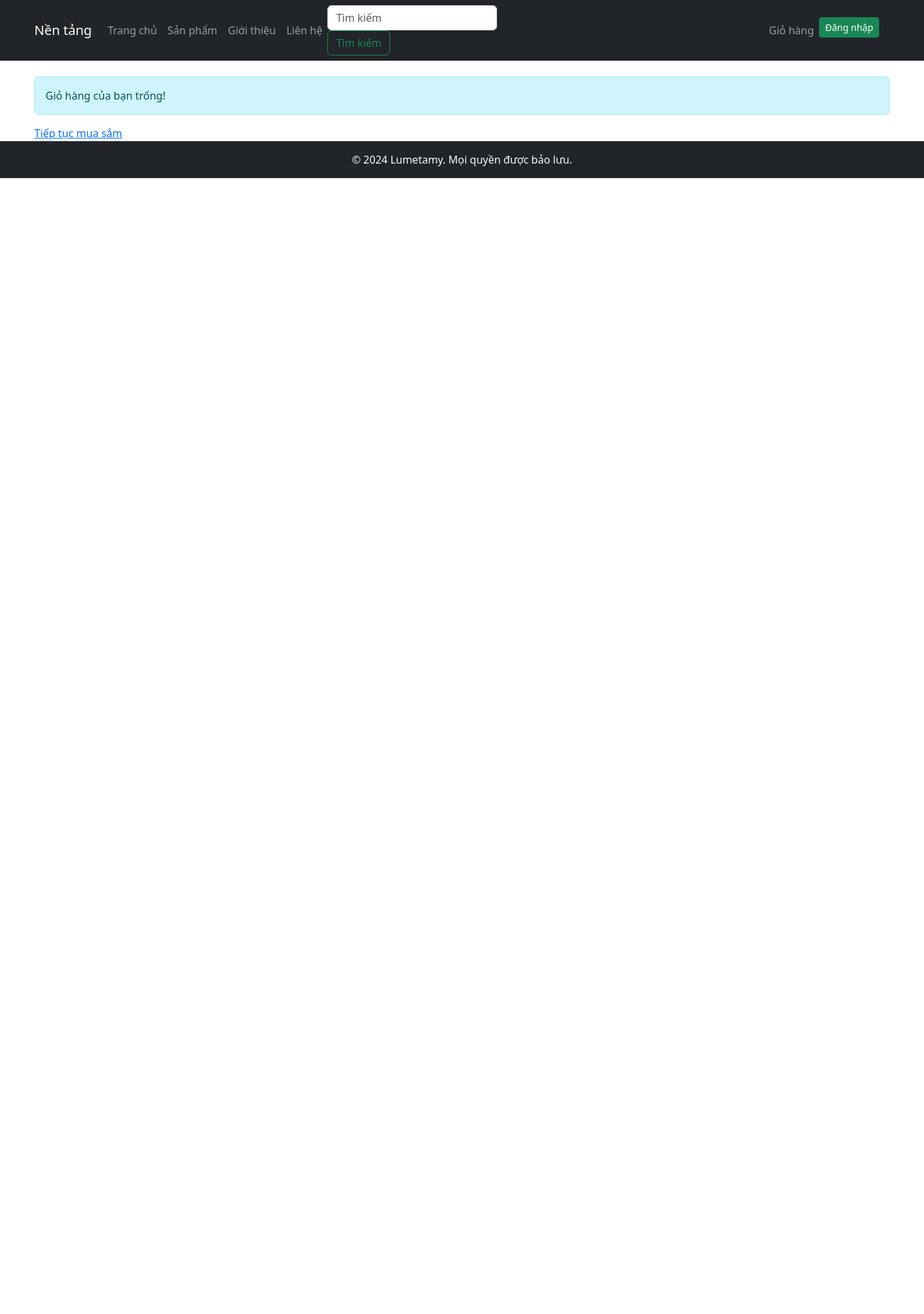
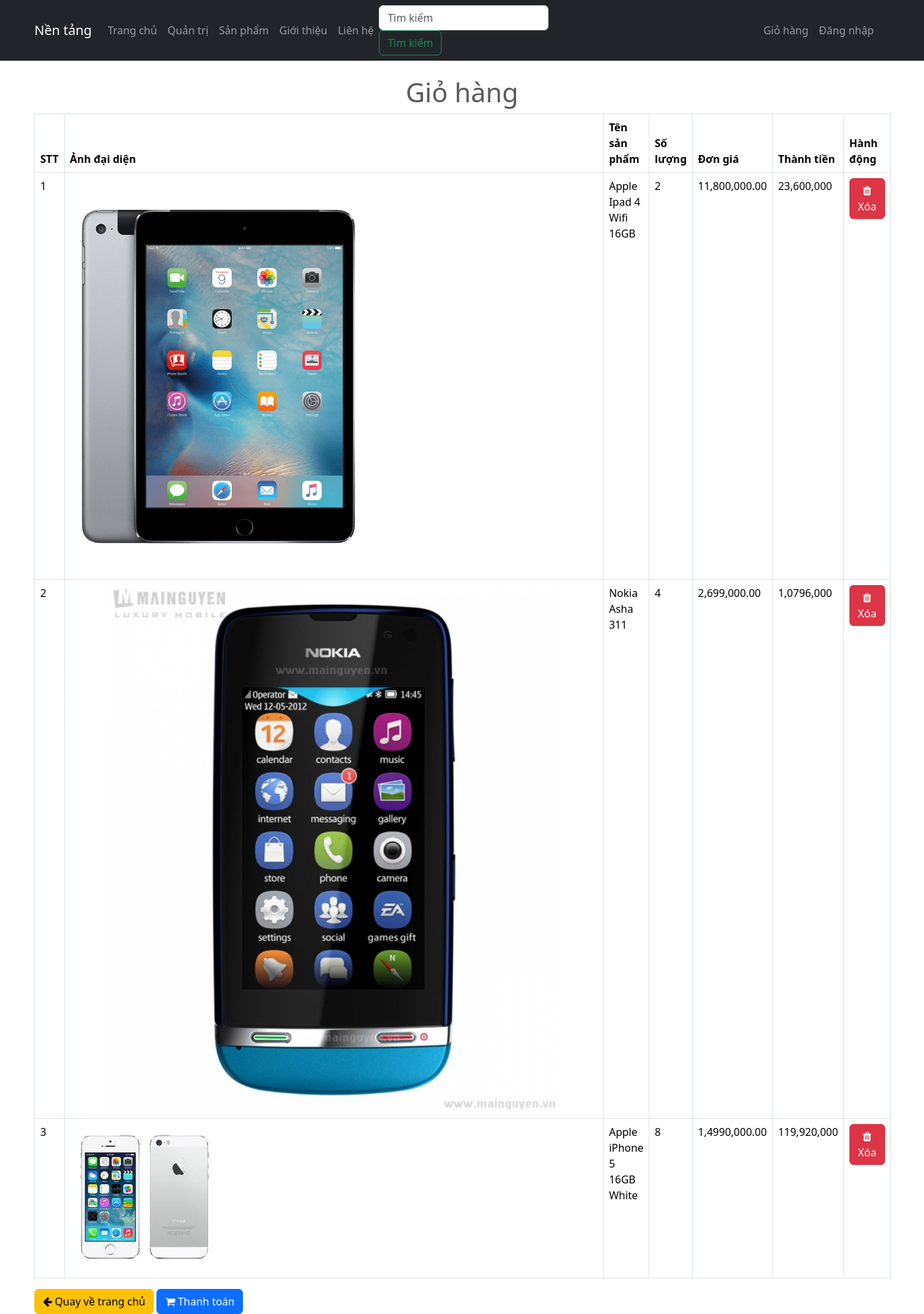
Before and after one commit to lt19284/tmdt2, a Flask app: page /cart in a window 1400 px wide. Shown: the whole page at 66% size. Before the commit the page ends 270 px from the top, so only its background shows below. Run offline with Flask 3, Linux system fonts and the light colour scheme; parts of the project's set-up code (start-up, migrations or seed data) failed here and were passed over; some libraries are stand-ins or nearby versions.

Commit message:
Update cart.html

```diff
--- a/templates/cart.html
+++ b/templates/cart.html
@@ -5,123 +5,154 @@
     <!-- Required meta tags -->
     <meta charset="utf-8">
     <meta name="viewport" content="width=device-width, initial-scale=1, shrink-to-fit=no">
-    <meta name="description" content="Giỏ hàng của bạn trên Lumetamy - Nền tảng mua sắm trực tuyến.">
-    <meta name="author" content="Lumetamy Team">
-
-    <title>Lumetamy - Giỏ hàng</title>
+    <title>Nền tảng - Kiến thức cơ bản về WEB | Bảng tin</title>
 
     <!-- Bootstrap CSS -->
     <link rel="stylesheet" href="../static/bootstrap/css/bootstrap.min.css" type="text/css">
-    <!-- Font Awesome -->
+    <!-- Font awesome -->
     <link rel="stylesheet" href="../static/font-awesome/css/font-awesome.min.css" type="text/css">
 
-    <!-- Custom CSS -->
-    <link rel="stylesheet" href="{{ url_for('static', filename='css/app.css') }}" type="text/css">
+    <!-- Custom css - Các file css do chúng ta tự viết -->
+    <link rel="stylesheet" href="../static/css/app.css" type="text/css">
 </head>
 
 <body>
-    <!-- Header -->
+    <!-- header -->
     <nav class="navbar navbar-expand-md navbar-dark sticky-top bg-dark">
         <div class="container">
-            <a class="navbar-brand" href="/">Nền tảng</a>
-            <button class="navbar-toggler" type="button" data-toggle="collapse" data-target="#navbarCollapse">
-                <span class="navbar-toggler-icon"></span>
-            </button>
-            <div class="collapse navbar-collapse" id="navbarCollapse">
+            <a class="navbar-brand" href="../index.html">Nền tảng</a>
+            <div class="navbar-collapse collapse" id="navbarCollapse">
                 <ul class="navbar-nav mr-auto">
-                    <li class="nav-item"><a class="nav-link" href="/">Trang chủ</a></li>
-                    <li class="nav-item"><a class="nav-link" href="/products">Sản phẩm</a></li>
-                    <li class="nav-item"><a class="nav-link" href="/about">Giới thiệu</a></li>
-                    <li class="nav-item"><a class="nav-link" href="/contact">Liên hệ</a></li>
+                    <li class="nav-item">
+                        <a class="nav-link" href="index.html">Trang chủ</a>
+                    </li>
+                    <li class="nav-item">
+                        <a class="nav-link" href="../admin/dashboard.html">Quản trị</a>
+                    </li>
+                    <li class="nav-item">
+                        <a class="nav-link" href="products.html">Sản phẩm</a>
+                    </li>
+                    <li class="nav-item">
+                        <a class="nav-link" href="about.html">Giới thiệu</a>
+                    </li>
+                    <li class="nav-item">
+                        <a class="nav-link" href="contact.html">Liên hệ</a>
+                    </li>
                 </ul>
-                <form class="form-inline" method="get" action="/search">
-                    <input class="form-control mr-sm-2" type="text" placeholder="Tìm kiếm" name="keyword_tensanpham">
-                    <button class="btn btn-outline-success" type="submit">Tìm kiếm</button>
+                <form class="form-inline mt-2 mt-md-0" method="get" action="search.html">
+                    <input class="form-control mr-sm-2" type="text" placeholder="Tìm kiếm" aria-label="Search"
+                        name="keyword_tensanpham">
+                    <button class="btn btn-outline-success my-2 my-sm-0" type="submit">Tìm kiếm</button>
                 </form>
             </div>
             <ul class="navbar-nav px-3">
-                <li class="nav-item text-nowrap">
-                    <a class="nav-link" href="/cart">Giỏ hàng</a>
+                <li class="nav-item text-nowrap active">
+                    <a class="nav-link" href="/cart">Giỏ hàng <span class="sr-only">(current)</span></a>
                 </li>
                 <li class="nav-item text-nowrap">
-                    {% if session.get('username') %}
-                        <span class="nav-link">Chào, {{ session['username'] }}!</span>
-                        <a class="btn btn-danger btn-sm" href="{{ url_for('logout') }}">Đăng xuất</a>
-                    {% else %}
-                        <a class="btn btn-success btn-sm" href="{{ url_for('login') }}">Đăng nhập</a>
-                    {% endif %}
+                    <!-- Nếu chưa đăng nhập thì hiển thị nút Đăng nhập -->
+                    <a class="nav-link" href="/login">Đăng nhập</a>
                 </li>
             </ul>
         </div>
     </nav>
-    <!-- End Header -->
+    <!-- end header -->
 
-    <main class="container mt-4">
-        {% if cart_items %}
-            <h2>Giỏ hàng của bạn</h2>
+    <main role="main">
+        <!-- Block content - Đục lỗ trên giao diện bố cục chung, đặt tên là `content` -->
+        <div class="container mt-4">
+            <div id="thongbao" class="alert alert-danger d-none face" role="alert">
+                <button type="button" class="close" data-dismiss="alert" aria-label="Close">
+                    <span aria-hidden="true">×</span>
+                </button>
+            </div>
+
+            <h1 class="text-center">Giỏ hàng</h1>
+            <div class="row">
+                <div class="col col-md-12">
                     <table class="table table-bordered">
-                <thead class="thead-dark">
+                        <thead>
                             <tr>
-                        <th>Sản phẩm</th>
-                        <th>Giá</th>
+                                <th>STT</th>
+                                <th>Ảnh đại diện</th>
+                                <th>Tên sản phẩm</th>
                                 <th>Số lượng</th>
-                        <th>Tổng</th>
+                                <th>Đơn giá</th>
+                                <th>Thành tiền</th>
                                 <th>Hành động</th>
                             </tr>
                         </thead>
-                <tbody>
-                    {% for item in cart_items %}
+                        <tbody id="datarow">
                             <tr>
-                            <td>{{ item.name }}</td>
-                            <td>{{ item.quantity }}</td>
+                                <td>1</td>
                                 <td>
-                                <button class="btn btn-danger btn-sm remove-item" data-id="{{ item.id }}">
-                                    Xóa
-                                </button>
+                                    <img src="../static/img/product/ipad4.png" class="hinhdaidien">
+                                </td>
+                                <td>Apple Ipad 4 Wifi 16GB</td>
+                                <td class="text-right">2</td>
+                                <td class="text-right">11,800,000.00</td>
+                                <td class="text-right">23,600,000</td>
+                                <td>
+                                    <!-- Nút xóa, bấm vào sẽ xóa thông tin dựa vào khóa chính `sp_ma` -->
+                                    <a id="delete_1" data-sp-ma="2" class="btn btn-danger btn-delete-sanpham">
+                                        <i class="fa fa-trash" aria-hidden="true"></i> Xóa
+                                    </a>
                                 </td>
                             </tr>
-                    {% endfor %}
+                            <tr>
+                                <td>2</td>
+                                <td>
+                                    <img src="../static/img/product/nokia-asha-311.jpg" class="hinhdaidien">
+                                </td>
+                                <td>Nokia Asha 311</td>
+                                <td class="text-right">4</td>
+                                <td class="text-right">2,699,000.00</td>
+                                <td class="text-right">1,0796,000</td>
+                                <td>
+                                    <!-- Nút xóa, bấm vào sẽ xóa thông tin dựa vào khóa chính `sp_ma` -->
+                                    <a id="delete_2" data-sp-ma="6" class="btn btn-danger btn-delete-sanpham">
+                                        <i class="fa fa-trash" aria-hidden="true"></i> Xóa
+                                    </a>
+                                </td>
+                            </tr>
+                            <tr>
+                                <td>3</td>
+                                <td>
+                                    <img src="../static/img/product/iphone5-white.jpeg" class="hinhdaidien">
+                                </td>
+                                <td>Apple iPhone 5 16GB White</td>
+                                <td class="text-right">8</td>
+                                <td class="text-right">1,4990,000.00</td>
+                                <td class="text-right">119,920,000</td>
+                                <td>
+                                    <!-- Nút xóa, bấm vào sẽ xóa thông tin dựa vào khóa chính `sp_ma` -->
+                                    <a id="delete_3" data-sp-ma="4" class="btn btn-danger btn-delete-sanpham">
+                                        <i class="fa fa-trash" aria-hidden="true"></i> Xóa
+                                    </a>
+                                </td>
+                            </tr>
                         </tbody>
                     </table>
-            <div class="d-flex justify-content-between">
-                <a href="{{ url_for('checkout') }}" class="">Thanh toán</a>
+
+                    <a href="/" class="btn btn-warning btn-md"><i class="fa fa-arrow-left"
+                            aria-hidden="true"></i>&nbsp;Quay
+                        về trang chủ</a>
+                    <a href="../checkout" class="btn btn-primary btn-md"><i
+                            class="fa fa-shopping-cart" aria-hidden="true"></i>&nbsp;Thanh toán</a>
                 </div>
-        {% else %}
-            <p class="alert alert-info">Giỏ hàng của bạn trống!</p>
-            <a href="{{ url_for('index') }}" class="">Tiếp tục mua sắm</a>
-        {% endif %}
+            </div>
+        </div>
+        <!-- End block content -->
     </main>
+    <!-- Optional JavaScript -->
+    <!-- jQuery first, then Popper.js, then Bootstrap JS -->
+    <script src="../static/jquery/jquery.min.js"></script>
+    <script src="../static/popperjs/popper.min.js"></script>
+    <script src="../static/bootstrap/js/bootstrap.min.js"></script>
 
-    <!-- Footer -->
-    <footer class="footer mt-auto py-3 bg-dark text-light text-center">
-        <div class="container">
-            <span>&copy; 2024 Lumetamy. Mọi quyền được bảo lưu.</span>
-        </div>
-    </footer>
+    <!-- Custom script - Các file js do mình tự viết -->
+    <script src="../static/js/app.js"></script>
 
-    <!-- Optional JavaScript -->
-    <script src="../static/jquery/jquery.min.js"></script>
-    <script src="../static/bootstrap/js/bootstrap.bundle.min.js"></script>
-    <script>
-        $(document).ready(function() {
-            $('.remove-item').click(function() {
-                const itemId = $(this).data('id');
-                $.ajax({
-                    url: '/cart/remove',
-                    method: 'POST',
-                    contentType: 'application/json',
-                    data: JSON.stringify({ id: itemId }),
-                    success: function(response) {
-                        alert(response.message);
-                        location.reload();
-                    },
-                    error: function(xhr, status, error) {
-                        alert("Xảy ra lỗi: " + error);
-                    }
-                });
-            });
-        });
-    </script>
 </body>
 
 </html>
```
Lines whose indentation alone changed are shown as unchanged.
